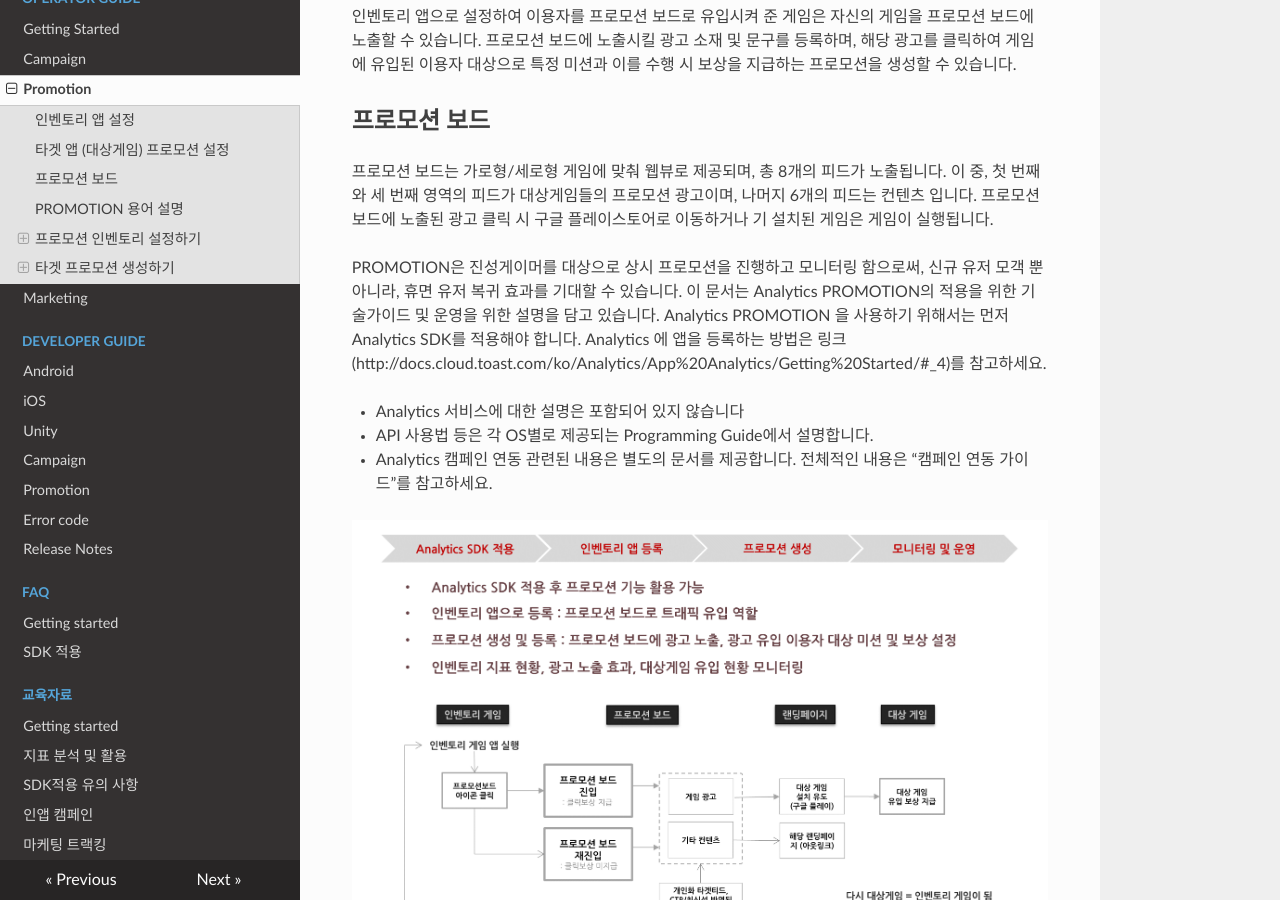
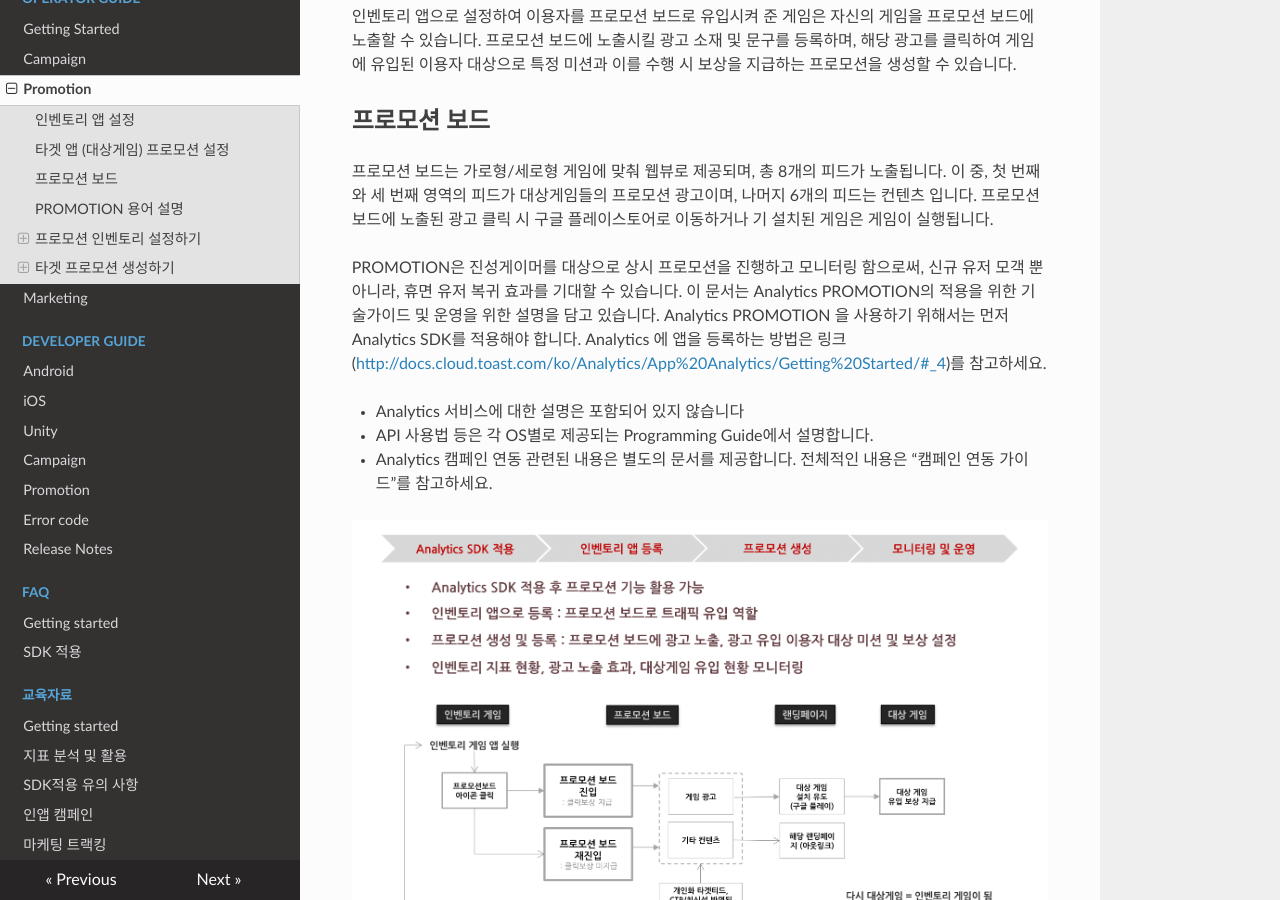
Before and after one commit to ToastAnalytics/ToastAnalytics, an MkDocs documentation site: the page built from docs/Developer/3. Promotion Guide.md, in a window 1280 px wide and 900 px high, scrolled down 588 px. Built offline with MkDocs 1.6.1, drawn with Linux system fonts in a browser that asks for light colours; nearby versions of some CDN libraries; old or Windows-style settings are respelled for this version of MkDocs; part of the change alters nothing that is shown.

```diff
--- a/docs/Developer/3. Promotion Guide.md
+++ b/docs/Developer/3. Promotion Guide.md
@@ -19,7 +19,7 @@ Analytics 에서 PROMOTION이란 Analytics를 사용하는 게임 간 유저 트
 PROMOTION은 진성게이머를 대상으로 상시 프로모션을 진행하고 모니터링 함으로써, 신규 유저 모객 뿐 아니라, 휴면 유저 복귀 효과를 기대할 수 있습니다.
 이 문서는 Analytics PROMOTION의 적용을 위한 기술가이드 및 운영을 위한 설명을 담고 있습니다.
 Analytics PROMOTION 을 사용하기 위해서는 먼저 Analytics SDK를 적용해야 합니다.
-Analytics 에 앱을 등록하는 방법은 링크(http://docs.cloud.toast.com/ko/Analytics/App%20Analytics/Getting%20Started/#_4)를 참고하세요.
+Analytics 에 앱을 등록하는 방법은 링크(<http://docs.cloud.toast.com/ko/Analytics/App%20Analytics/Getting%20Started/#_4>)를 참고하세요.
 
 * Analytics 서비스에 대한 설명은 포함되어 있지 않습니다
 * API 사용법 등은 각 OS별로 제공되는 Programming Guide에서 설명합니다.
```
